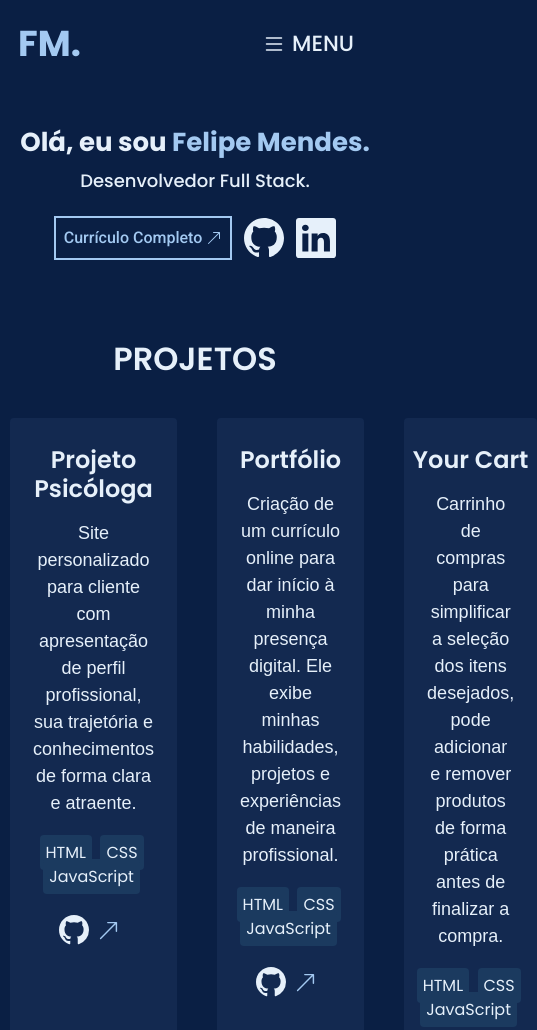
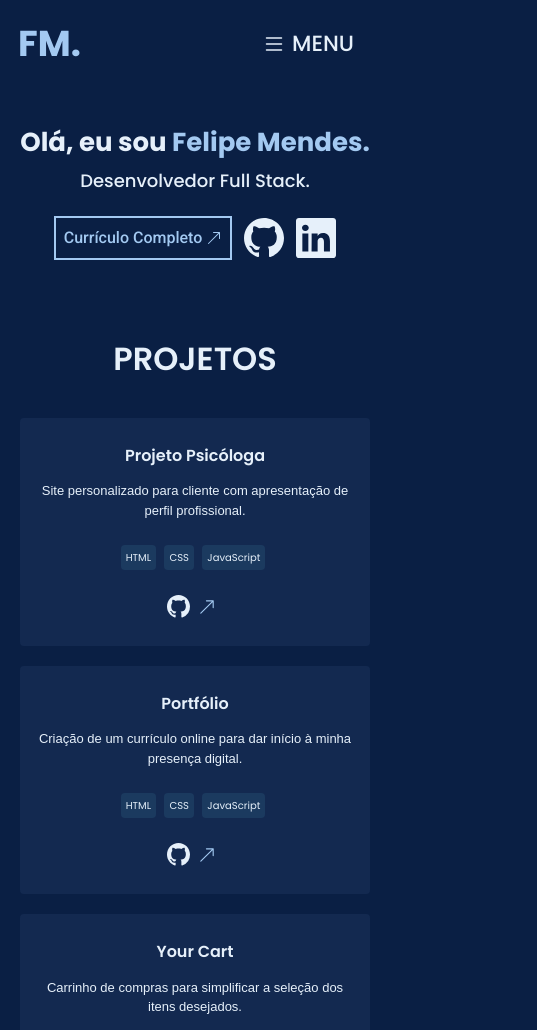
Before and after one commit to felipermendess/portfolio, a plain HTML site: page index.html in a window 390 px wide. Shown: the top 1030 px of the page, 537 px wide, since content can reach past the window. Drawn offline with nearby package versions, Linux system fonts and the light colour scheme.

Commit message:
iniciando responsividade na seção de projetos

```diff
--- a/css/projetos.css
+++ b/css/projetos.css
@@ -17,7 +17,7 @@
 .cards{
     display: flex;
     gap: 40px;
-    margin: 40px 10px;
+    margin: 40px 20px;
 }
 
 .card-projeto-1, .card-projeto-2, .card-projeto-3{
@@ -67,8 +67,64 @@
 }
 
 /*Breakpoints*/
-@media(max-width:1200px){}
-@media(max-width:1024px){}
-@media(max-width:768px){}
+@media(max-width:900px){
+    .card-projeto-1 h3, .card-projeto-2 h3, .card-projeto-3 h3{
+        font-size: 20px;
+    }
+    .card-projeto-1 p, .card-projeto-2 p, .card-projeto-3 p{
+        margin: 0px 18px 24px 18px;
+        font-size: 16px;
+    }
+    .card-projeto-1 span, .card-projeto-2 span, .card-projeto-3 span{
+        font-size: 14px;
+    }
+}
+@media(max-width:800px){
+    .cards{
+        gap: 30px;
+    }
+    .card-projeto-1 h3, .card-projeto-2 h3, .card-projeto-3 h3{
+        font-size: 18px;
+    }
+    .card-projeto-1 p, .card-projeto-2 p, .card-projeto-3 p{
+        margin: 0px 16px 24px 16px;
+        font-size: 14px;
+    }
+    .card-projeto-1 span, .card-projeto-2 span, .card-projeto-3 span{
+        font-size: 12px;
+    }
+    .bi-arrow-up-right2{
+        color: #A3C9F1;
+        width: 18px;
+        height: 18px;
+    }
+    .github2{
+        width: 23px;
+        height: 23px;
+    }
+}
+@media(max-width:700px){
+    .cards{
+        gap: 20px;
+    }
+    .card-projeto-1 h3, .card-projeto-2 h3, .card-projeto-3 h3{
+        font-size: 16px;
+    }
+    .card-projeto-1 p, .card-projeto-2 p, .card-projeto-3 p{
+        margin: 0px 14px 24px 14px;
+        font-size: 13px;
+    }
+    .card-projeto-1 span, .card-projeto-2 span, .card-projeto-3 span{
+        font-size: 10px;
+        padding: 5px;
+    }
+}
+@media(max-width:620px){
+    .cards{
+        flex-wrap: wrap;
+        align-items: center;
+        justify-content: center
+    }
+}
 @media(max-width:480px){}
 @media(max-width:320px){}
--- a/index.html
+++ b/index.html
@@ -52,12 +52,12 @@
             <div class="cards">
                 <div class="card-projeto-1">
                     <h3>Projeto Psicóloga</h3>
-                    <p>Site personalizado para cliente com apresentação de perfil profissional, sua trajetória e conhecimentos de forma clara e atraente.</p>
+                    <p>Site personalizado para cliente com apresentação de perfil profissional.</p>
                     <span>HTML</span>
                     <span>CSS</span>
                     <span>JavaScript</span>
                     <div class="links-projetos">
-                        <a class="github" href="https://github.com/felipermendess/projeto-psicologa" target="_blank"><img width="30" height="30" src="img/github.svg" alt="GitHub"></a>
+                        <a class="github2" href="https://github.com/felipermendess/projeto-psicologa" target="_blank"><img width="30" height="30" src="img/github.svg" alt="GitHub"></a>
                         <a href="https://felipermendess.github.io/projeto-psicologa/" target="_blank">
                             <svg xmlns="http://www.w3.org/2000/svg" width="16" height="16" fill="currentColor" class="bi bi-arrow-up-right2" viewBox="0 0 16 16">
                             <path fill-rule="evenodd" d="M14 2.5a.5.5 0 0 0-.5-.5h-6a.5.5 0 0 0 0 1h4.793L2.146 13.146a.5.5 0 0 0 .708.708L13 3.707V8.5a.5.5 0 0 0 1 0z"/>
@@ -67,12 +67,12 @@
                 </div>
                 <div class="card-projeto-2">
                     <h3>Portfólio</h3>
-                    <p>Criação de um currículo online para dar início à minha presença digital. Ele exibe minhas habilidades, projetos e experiências de maneira profissional.</p>
+                    <p>Criação de um currículo online para dar início à minha presença digital.</p>
                     <span>HTML</span>
                     <span>CSS</span>
                     <span>JavaScript</span>
                     <div class="links-projetos">
-                        <a class="github" href="https://github.com/felipermendess/portfolio" target="_blank"><img width="30" height="30" src="img/github.svg" alt="GitHub"></a>
+                        <a class="github2" href="https://github.com/felipermendess/portfolio" target="_blank"><img width="30" height="30" src="img/github.svg" alt="GitHub"></a>
                         <a href="https://felipermendess.github.io/portfolio/" target="_blank">
                             <svg xmlns="http://www.w3.org/2000/svg" width="16" height="16" fill="currentColor" class="bi bi-arrow-up-right2" viewBox="0 0 16 16">
                             <path fill-rule="evenodd" d="M14 2.5a.5.5 0 0 0-.5-.5h-6a.5.5 0 0 0 0 1h4.793L2.146 13.146a.5.5 0 0 0 .708.708L13 3.707V8.5a.5.5 0 0 0 1 0z"/>
@@ -82,12 +82,12 @@
                 </div>
                 <div class="card-projeto-3">
                     <h3>Your Cart</h3>
-                    <p>Carrinho de compras para simplificar a seleção dos itens desejados, pode adicionar e remover produtos de forma prática antes de finalizar a compra.</p>
+                    <p>Carrinho de compras para simplificar a seleção dos itens desejados.</p>
                     <span>HTML</span>
                     <span>CSS</span>
                     <span>JavaScript</span>
                     <div class="links-projetos">
-                        <a class="github" href="https://github.com/felipermendess" target="_blank"><img width="30" height="30" src="img/github.svg" alt="GitHub"></a>
+                        <a class="github2" href="https://github.com/felipermendess" target="_blank"><img width="30" height="30" src="img/github.svg" alt="GitHub"></a>
                         <a href="#">
                             <svg xmlns="http://www.w3.org/2000/svg" width="16" height="16" fill="currentColor" class="bi bi-arrow-up-right2" viewBox="0 0 16 16">
                             <path fill-rule="evenodd" d="M14 2.5a.5.5 0 0 0-.5-.5h-6a.5.5 0 0 0 0 1h4.793L2.146 13.146a.5.5 0 0 0 .708.708L13 3.707V8.5a.5.5 0 0 0 1 0z"/>
```
